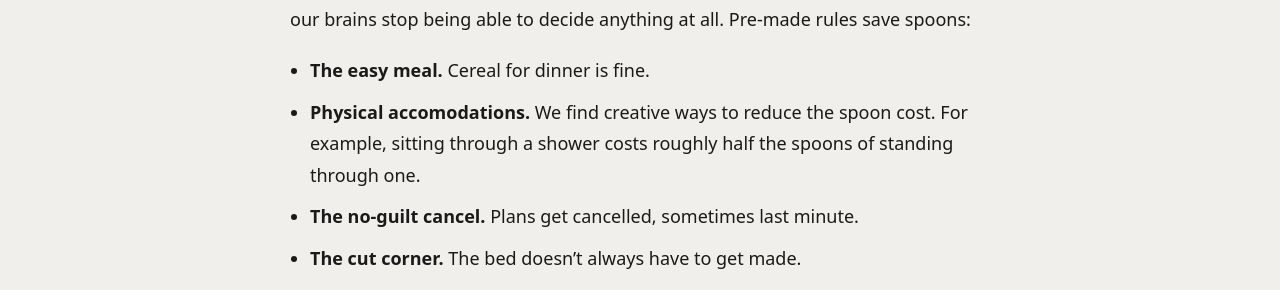
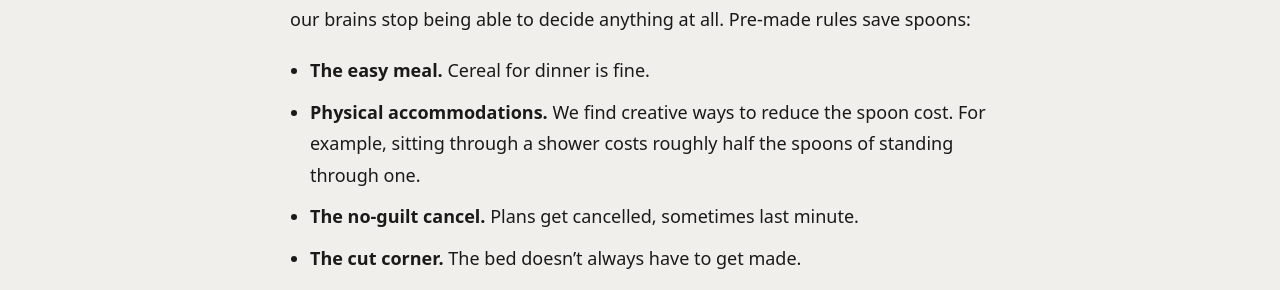
Before and after one commit to camp5456/nospoonswasted, a Jekyll site: the page built from _pages/what-does-low-spoon-mean.md, in a window 1280 px wide and 900 px high, scrolled down 2473 px. Shown: the part 160-450 px from the top of the window. Built offline with Jekyll 4.4.1, drawn with Linux system fonts in a browser that asks for light colours; comment, search, counter and statistics services are not loaded.

Commit message:
more fixes

```diff
--- a/_includes/section-blog.html
+++ b/_includes/section-blog.html
@@ -42,7 +42,7 @@
   </div>
 
   <div class="section__navigation">
-    <a href="{{ '/blog' | relative_url }}" class="button button--primary section-button">See all</a>
+    <a href="{{ '/blog/' | relative_url }}" class="button button--primary section-button">See all</a>
   </div>
 </section>
 <!-- end blog -->
--- a/_includes/section-projects.html
+++ b/_includes/section-projects.html
@@ -37,7 +37,7 @@
   </div>
 
   <div class="section__navigation">
-    <a href="{{ '/projects' | relative_url }}" class="button button--primary section-button">See all</a>
+    <a href="{{ '/projects/' | relative_url }}" class="button button--primary section-button">See all</a>
   </div>
 </section>
 <!-- end projects -->
--- a/_pages/what-does-low-spoon-mean.md
+++ b/_pages/what-does-low-spoon-mean.md
@@ -22,7 +22,7 @@
 
 "Low spoon" is the term spoonies use to describe a day when our daily energy is running low or already gone. The phrase comes from Spoon Theory, the framework [Christine Miserandino created in 2003](https://web.archive.org/web/20231001120000/https://butyoudontlooksick.com/articles/written-by-christine/the-spoon-theory/) to explain limited daily energy.
 
-> - [Read the full explainer on Spoon Theory](/what-is-spoon-theory)
+> - [Read the full explainer on Spoon Theory](/what-is-spoon-theory/)
 {: .callout-resources}
 
 ## The Spoon Vocabulary
@@ -60,7 +60,7 @@
 The most useful thing we can do on a low-spoon day is decide what to skip before our brains stop being able to decide anything at all. Pre-made rules save spoons:
 
 - **The easy meal.** Cereal for dinner is fine.
-- **Physical accomodations.** We find creative ways to reduce the spoon cost. For example, sitting through a shower costs roughly half the spoons of standing through one.
+- **Physical accommodations.** We find creative ways to reduce the spoon cost. For example, sitting through a shower costs roughly half the spoons of standing through one.
 - **The no-guilt cancel.** Plans get cancelled, sometimes last minute.
 - **The cut corner.** The bed doesn't always have to get made.
 - **The water and the snack.** Dehydration and low blood sugar make low spoons worse for almost everyone.
@@ -89,6 +89,6 @@
 
 If you got here without reading about Spoon Theory, you might want to visit:
 
-> - [What Is Spoon Theory?](/what-is-spoon-theory)
+> - [What Is Spoon Theory?](/what-is-spoon-theory/)
 > - [Who Is a Spoonie?](/who-is-a-spoonie/)
 {: .callout-resources}
```
Also changed, not shown: _pages/cooking-with-chronic-illness.md (+1 -1 lines), _pages/what-is-spoon-theory.md (+2 -2 lines), _pages/who-is-a-spoonie.md (+1 -1 lines), 7 other files.
